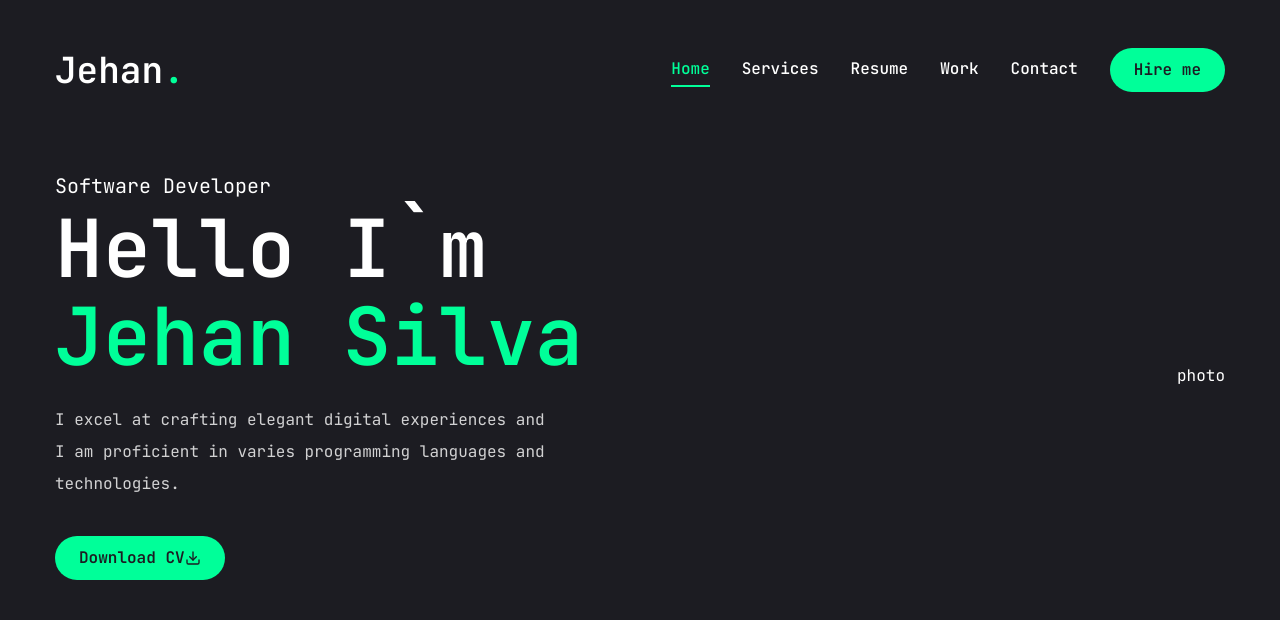
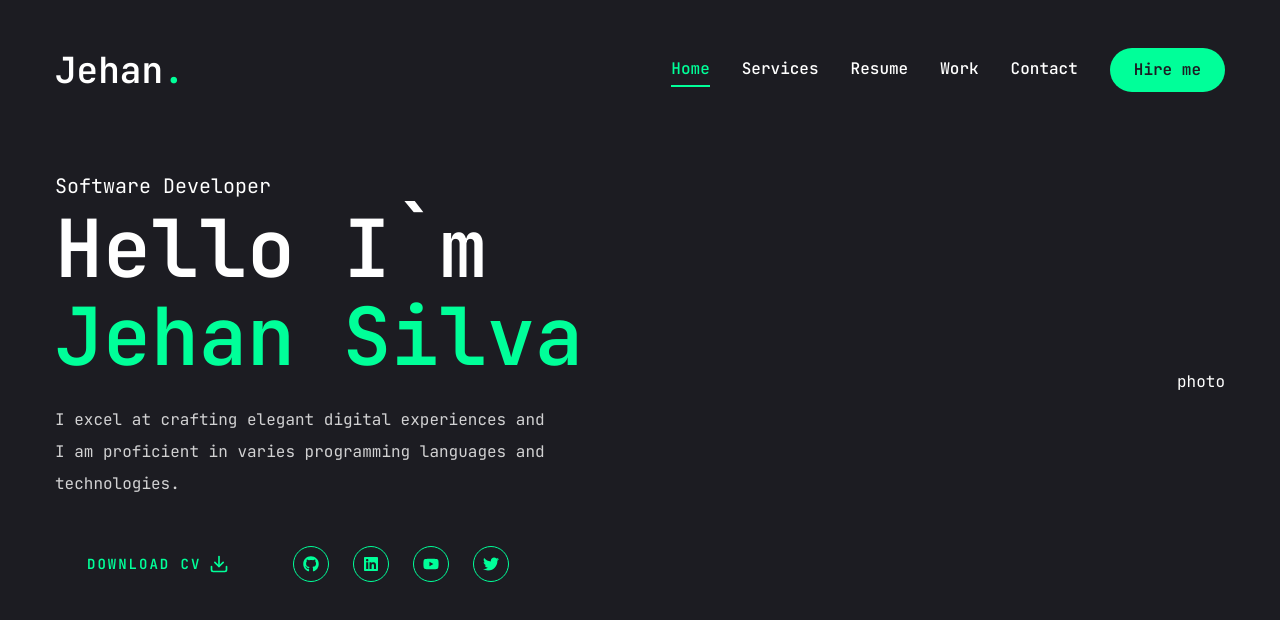
Before and after one commit to Jehan16/portfolio, a Next.js app: page / in a window 1280 px wide. Shown: the top 620 px of the page. Built offline with nearby package versions, Linux system fonts and the light colour scheme.

Commit message:
added the socials icons to the home page

```diff
--- a/app/page.jsx
+++ b/app/page.jsx
@@ -1,5 +1,8 @@
 import { Button } from "@/components/ui/button"
 import { FiDownload } from "react-icons/fi"
+
+// components
+import Socials from "@/components/Socials"
 
 const Home = () => {
   return (
@@ -16,11 +19,19 @@
               I excel at crafting elegant digital experiences and I am proficient in varies programming languages and technologies.
             </p>
             {/* button and socials */}
-            <div>
-              <Button>
+            <div className="flex flex-col xl:flex-row items-center gap-8">
+              <Button
+                variant="outline"
+                size="lg"
+                className="uppercase flex items-center gap-2">
                 <span>Download CV</span>
-                <FiDownload />
+                <FiDownload className="text-xl" />
               </Button>
+              <div className="mb-8 xl:mb-0">
+                <Socials
+                  containerStyles="flex gap-6"
+                  iconStyles="w-9 h-9 border border-accent rounded-full flex justify-center items-center text-accent text-base hover:bg-accent hover:text-primary hover:transition-all duration-500" />
+              </div>
             </div>
           </div>
           {/* photo */}
@@ -32,5 +43,3 @@
 }
 
 export default Home
-
-// stopped at 56:59
--- /dev/null
+++ b/components/Socials.jsx
@@ -0,0 +1,26 @@
+import Link from "next/link"
+
+import { FaGithub, FaLinkedin, FaYoutube, FaTwitter } from 'react-icons/fa'
+
+const socials = [
+    { icon: <FaGithub />, path: '' },
+    { icon: <FaLinkedin />, path: '' },
+    { icon: <FaYoutube />, path: '' },
+    { icon: <FaTwitter />, path: '' },
+]
+
+const Socials = ({ containerStyles, iconStyles }) => {
+    return (
+        <div className={containerStyles}>
+            {socials.map((item, index) => {
+                return (
+                    <Link key={index} href={item.path} className={iconStyles}>
+                        {item.icon}
+                    </Link>
+                )
+            })}
+        </div>
+    )
+}
+
+export default Socials
```
